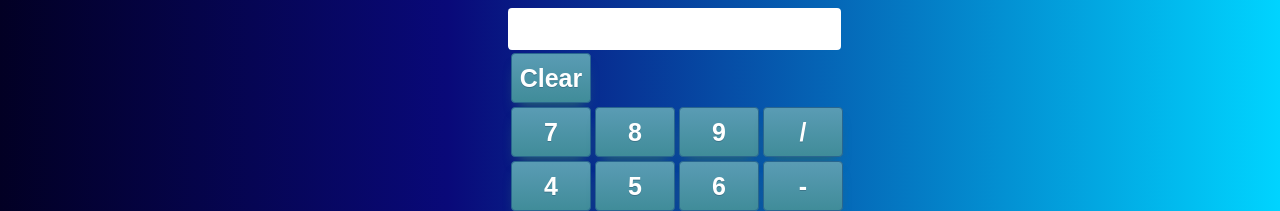
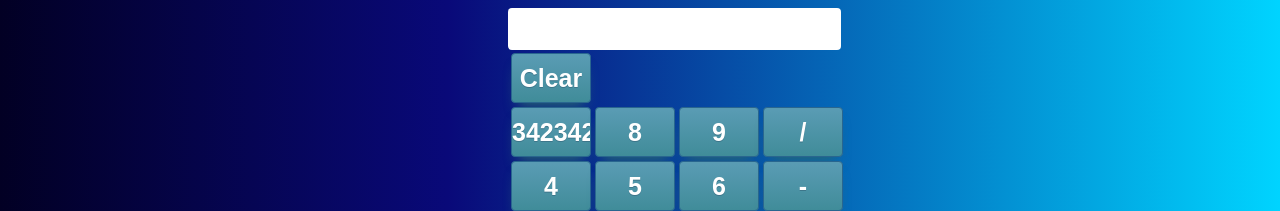
Before and after one commit to MuddeboHub/CalcSimple1, a plain HTML site: page index.html in a window 1280 px wide. Shown: the top 211 px of the page. Drawn offline with Linux system fonts and the light colour scheme.

Commit message:
massa skit

```diff
--- a/index.html
+++ b/index.html
@@ -19,7 +19,7 @@
                     <td><input type="button" class="button" value="Clear" onClick="c()"></td>
                 </tr>
                 <tr>
-                    <td><input type="button" class="button" value="7" onClick="insert(7)"></td>
+                    <td><input type="button" class="button" value="342342347" onClick="insert(7)"></td>
                     <td><input type="button" class="button" value="8" onClick="insert(8)"></td>
                     <td><input type="button" class="button" value="9" onClick="insert(9)"></td>
                     <td><input type="button" class="button" value="/" onClick="insert('/')"></td>
```
